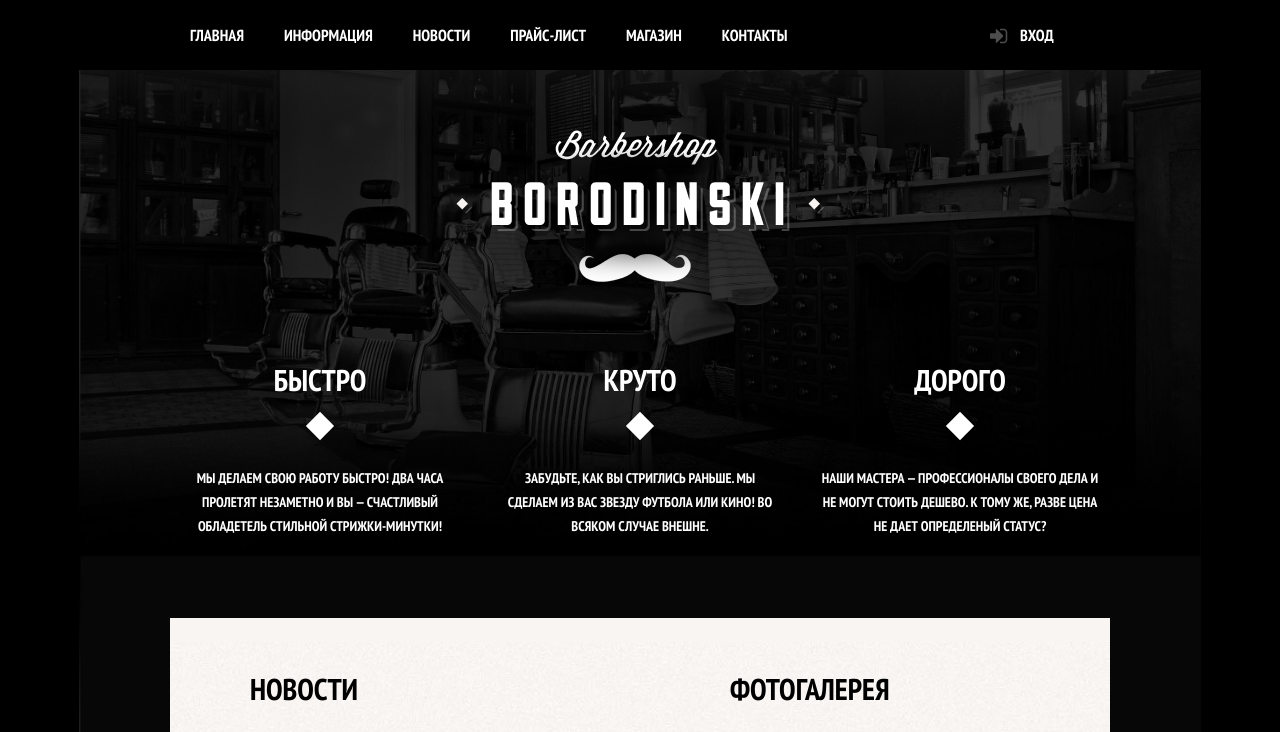
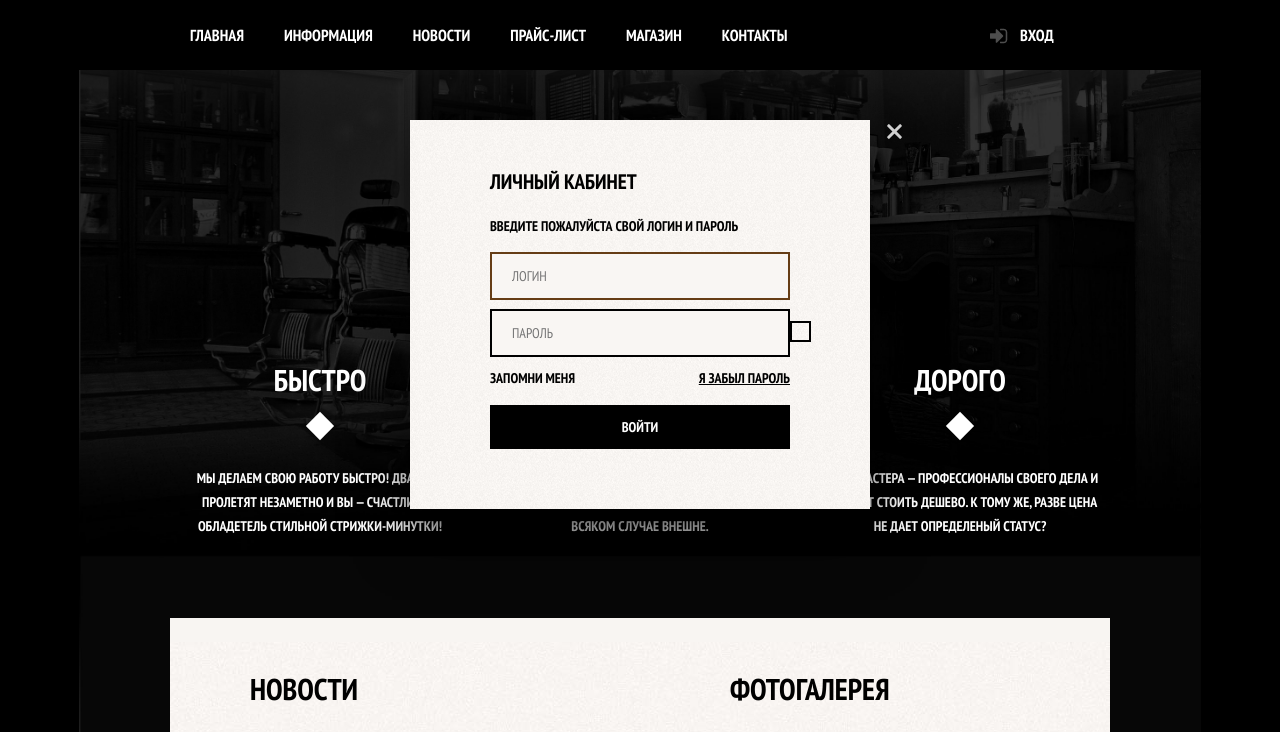
Before and after one commit to Novamoscow/barbershop, a plain HTML site: page index.html in a window 1280 px wide. Both pictures are taken after a click on the link "ВХОД". Shown: the top 732 px of the page. Drawn offline with Linux system fonts and the light colour scheme.

Commit message:
Добавлена анимация
Ласт версия на данный момент, добавлена анимация, мелкие исправления

```diff
--- a/index.html
+++ b/index.html
@@ -18,8 +18,8 @@
                     <li><a href="#">Главная</a></li>
                     <li><a href="#">Информация</a></li>
                     <li><a href="#">Новости</a></li>
-                    <li><a href="#">Прайс-Лист</a></li>
-                    <li><a href="#">Магазин</a></li>
+                    <li><a href="price.html">Прайс-Лист</a></li>
+                    <li><a href="shop.html">Магазин</a></li>
                     <li><a href="#">Контакты</a></li>
                 </ul>
             </nav>
@@ -87,7 +87,7 @@
                 <h2 class="index-content-title">Фотогалерея</h2>
                 <div class="gallery">
                     <figure class="gallery-content">
-                        <img src="style/img/photo-1.jpg" width="286" height="164" alt="">
+                        <img src="#" width="286" height="164" alt="">
                     </figure>
                     <button class="btn gallery-prev">Назад</button>
                     <button class="btn gallery-next">Вперед</button>
@@ -136,9 +136,9 @@
             </section>
             <section class="footer-social">
                 <p>Давайте дружить!</p>
-                <a href="#" class="social-btn" class="social-btn-vk">Вконтакте</a>
-                <a href="#" class="social-btn" class="social-btn-fb">Фейсбук</a>
-                <a href="#" class="social-btn" class="social-btn-inst">Инстаграм</a>
+                <a href="#" class="social-btn social-btn-vk">Вконтакте</a>
+                <a href="#" class="social-btn social-btn-fb">Фейсбук</a>
+                <a href="#" class="social-btn social-btn-in">Инстаграм</a>
             </section>
             <section class="footer-copyright">
                 <p>Разработано</p>
@@ -147,5 +147,25 @@
         </div>
     </footer>
 
+<div class="login-form">
+    <button class="login-form__close" type="button" title="Закрыть">
+        Закрыть
+    </button>
+    <h2 class="login-form__name">личный кабинет</h2>
+    <p class="login-form__title">ВВедите пожалуйста свой логин и пароль</p>
+    <form action="#" method="post">
+        <input class="login-form__text login-form__login" type="text" name="login" placeholder="Логин" >
+        <input class="login-form__text login-form__password"  type="password" name="password" placeholder="Пароль">
+        <label class="login-form__checkbox">
+            <input type="checkbox" name="remember">
+            <span class="login-form__checkbox-indicator"></span>
+            Запомни меня
+        </label>
+        <a class="login-form__restore" href="#">Я забыл пароль</a>
+        <button class="login-form__btn btn" type="submit">Войти</button>
+    </form>
+</div>
+
+    <script src="js/popup.js"></script>
 </body>
 </html>
--- /dev/null
+++ b/js/popup.js
@@ -0,0 +1,43 @@
+var login = document.querySelector(".login");
+var popup = document.querySelector(".login-form");
+var form = popup.querySelector("form");
+var loginFocus = popup.querySelector("[name=login]");
+var passwordFocus = popup.querySelector("[name=password]");
+var storage = localStorage.getItem("loginFocus");
+var loginForm__close = popup.querySelector(".login-form__close");
+
+
+login.addEventListener("click", function (event) {
+    event.preventDefault();
+    popup.classList.remove("modal-error");
+    popup.classList.toggle("login-form_show");
+
+    if (storage) {
+        loginFocus.value = storage;
+        passwordFocus.focus();
+    } else {
+        loginFocus.focus();
+    }
+});
+
+loginForm__close.addEventListener("click", function (close) {
+    popup.classList.remove("login-form_show");
+});
+
+
+form = addEventListener("submit", function (focusStart) {
+    if (!loginFocus.value || !passwordFocus.value) {
+        focusStart.preventDefault();
+        popup.classList.add("modal-error");
+    } else {
+        localStorage.setItem("loginFocus", loginFocus.value)
+    }
+});
+
+window.addEventListener("keydown", function (closeForm) {
+    if (closeForm.keyCode === 27) {
+        if (popup.classList.contains("login-form_show")) {
+            popup.classList.remove("login-form_show")
+        }
+    }
+});
--- a/style/index.css
+++ b/style/index.css
@@ -205,13 +205,208 @@ body {
     border: 2px solid #663d15;
 }
 
+.login-form {
+    position: fixed;
+    top: 120px;
+    left: 50%;
+    margin-left: -230px;
+
+    background: url("img/background_login_form.png") repeat;
+    width: 300px;
+    min-height: 275px;
+
+    padding-left: 80px;
+    padding-right: 80px;
+    padding-top: 50px;
+    padding-bottom: 60px;
+
+    color: #000;
+    box-shadow: 0 30px 50px rgba(0, 0, 0, 0.7);
+
+    display: none;
+
+}
+
+.login-form_show {
+    display: block;
+    animation: bounce 0.6s;
+}
+
+.login-form__close {
+    position: absolute;
+    top: 0;
+    right: -34px;
+
+    width: 21px;
+    height: 21px;
+
+    background-color: transparent;
+    font-size: 0;
+    border: 0;
+    outline: 0;
+    cursor: pointer;
+
+
+}
+
+.login-form__close:before,
+.login-form__close:after {
+    content: "";
+    position: absolute;
+    top: 10px;
+    left: 2px;
+
+    width: 19px;
+    height: 3px;
+
+    background-color: #d0d0d0;
+    border-radius: 1px;
+}
+
+.login-form__close:before {
+    transform: rotate(45deg);
+}
+
+.login-form__close:after {
+    transform: rotate(-45deg);
+}
+
+.login-form__text {
+    width: 236px;
+
+    padding: 10px 20px;
+    padding-right: 40px;
+
+    margin-bottom: 9px;
+
+
+    font-size: 14px;
+    line-height: 24px;
+    font-family: "PT Sans Narrow", "Arial", sans-serif;
+    text-transform: uppercase;
+    color: #000000;
+
+    border: 2px black solid;
+    background-color: #f9f6f3;
+    outline: none;
+}
+
+.login-form__text:focus {
+    border-color: #663d15;
+}
+
+.login-form__name {
+    margin: 0;
+    margin-bottom: 20px;
+}
+
+.login-form__title {
+    margin: 0;
+    margin-bottom: 14px;
+}
+
+/*.login-form__login {
+    background-image: url("img/spritesheet.png");
+    background-repeat: no-repeat;
+    background-position: 0 -15px;
+
+}
+
+.login-form__password {
+    background-image: url("img/spritesheet.png");
+    background-repeat: no-repeat;
+    background-position: 100 -15px;
+}*/
+
+.login-form__btn {
+    width: 100%;
+    margin-top: 15px;
+}
+
+.login-form__restore {
+    float: right;
+
+    color: #000000;
+}
+
+.login-form__checkbox input[type="checkbox"] {
+    display: none;
+}
+
+.login-form__checkbox {
+    position: relative;
+    padding-left: 30px;
 
 
 
+}
+
+.login-form__checkbox:hover {
+    color: #663d15;
+}
 
 
+.login-form__checkbox-indicator {
+    position: absolute;
+    top: -3px;
+    left: 0;
+
+    width: 17px;
+    height: 17px;
+    border: 2px solid black;
+}
+
+.login-form__checkbox input[type="checkbox"]:checked + .login-form__checkbox-indicator:before,
+.login-form__checkbox input[type="checkbox"]:checked + .login-form__checkbox-indicator:after {
+    content: "";
+    position: absolute;
+    top: 8px;
+    left: 1px;
+
+    width: 15px;
+    height: 2px;
+
+    background-color: #000000;
+
+}
+
+.login-form__checkbox input[type="checkbox"]:checked + .login-form__checkbox-indicator:before {
+    transform: rotate(45deg);
+}
+
+.login-form__checkbox input[type="checkbox"]:checked + .login-form__checkbox-indicator:after {
+    transform: rotate(-45deg);
+}
 
 
+/*
+    Анимация поп ап формы
+*/
+
+@keyframes bounce {
+    0% {
+        transform: translateY(-2000px);
+    }
+    70% {
+        transform: translateY(30px);
+    }
+    90% {
+        transform: translateY(-10px);
+    }
+    100% {
+        transform: translateY(0);
+    }
+}
+
+
+@keyframes shake {
+    0%, 100% { transform: translateX(0); }
+    10%, 30%, 50%, 70%, 90% { transform: translateX(-10px); }
+    20%, 40%, 60%, 80% { transform: translateX(10px); }
+}
+.modal-error {
+    animation: shake 0.6s;
+}
 
 
 
@@ -221,3 +416,7 @@ nav li {
     display: inline;
 }
 */
+
+div:hover + div {
+
+}
--- a/style/main.css
+++ b/style/main.css
@@ -114,6 +114,9 @@ header
 
     background-color: #000000;
     color: #ffffff;
+
+
+
 }
 
 /*
@@ -204,20 +207,7 @@ header
     margin-bottom: 15px;
 }
 
-.social-btn {
-    display: inline-block;
-    width: 43px;
-    height: 43px;
-    margin: 0 2px;
 
-    font-size: 0;
-    vertical-align: top;
-    text-decoration: none;
-
-    background: #000000 url('img/spritesheet.png') no-repeat  center;
-
-
-}
 
 .footer-copyright p {
     margin: 0;
@@ -237,23 +227,50 @@ header
 }
 
 
+
+
+/*Соц сети*/
+
+.social-btn {
+    display: inline-block;
+    width: 45px;
+    height: 45px;
+    margin: 0 2px;
+
+    font-size: 0;
+    vertical-align: top;
+    text-decoration: none;
+
+    background: #000000 url('img/spritesheet.png') no-repeat;
+
+    transition:
+    background-color 0.5s,
+    background-position 0.5s;
+
+
+}
+
 .social-btn-vk {
 
-    background-position: 9px -447px;
+    background-position: -336px -0.5px;
+
 }
 .social-btn-fb {
-    background-position: -85px -36px;
+    background-position: -130.5px -3.5px;
 }
-.social-btn-inst {
-    background-position: -5px -93px;
+.social-btn-in {
+    background-position: -228px -3px;
 }
 
 .social-btn-vk:hover {
-    background-position: -74px -67px;
+    background-color: white;
+    background-position: -281px -0.5px;
 }
 .social-btn-fb:hover {
-    background-position: 15px -100px;
+    background-color: white;
+    background-position: -88.5px -3.5px;
 }
-.social-btn-inst:hover {
-    background-position: 12px -242px;
+.social-btn-in:hover {
+    background-color: white;
+    background-position: -177px -3px;
 }
```
Also changed, not shown: style/img/background_login_form.png (added), style/img/sprites/Locked.png (added), style/img/sprites/User.png (added), style/img/sprites/icon-fb_color_black.png (added), style/img/sprites/icon-fb_color_white.png (added), style/img/sprites/icon-in_color_black.png (added), style/img/sprites/icon-in_color_white.png (added), style/img/sprites/icon-vk_color_black.png (added), style/img/sprites/icon-vk_color_white.png (added), style/img/spritesheet.png, style/img/stylesheet.txt (added).
